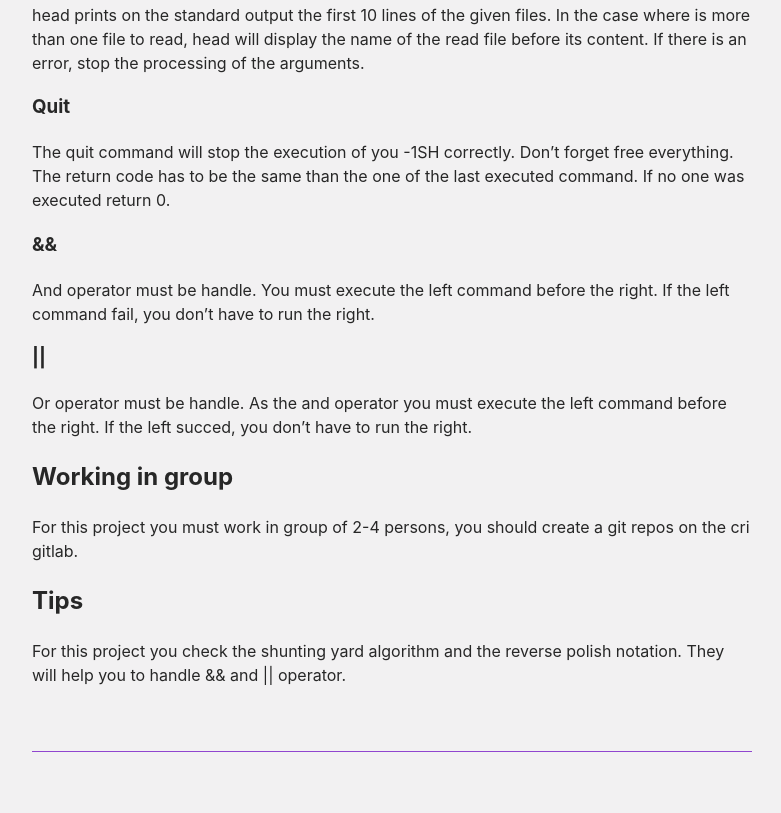
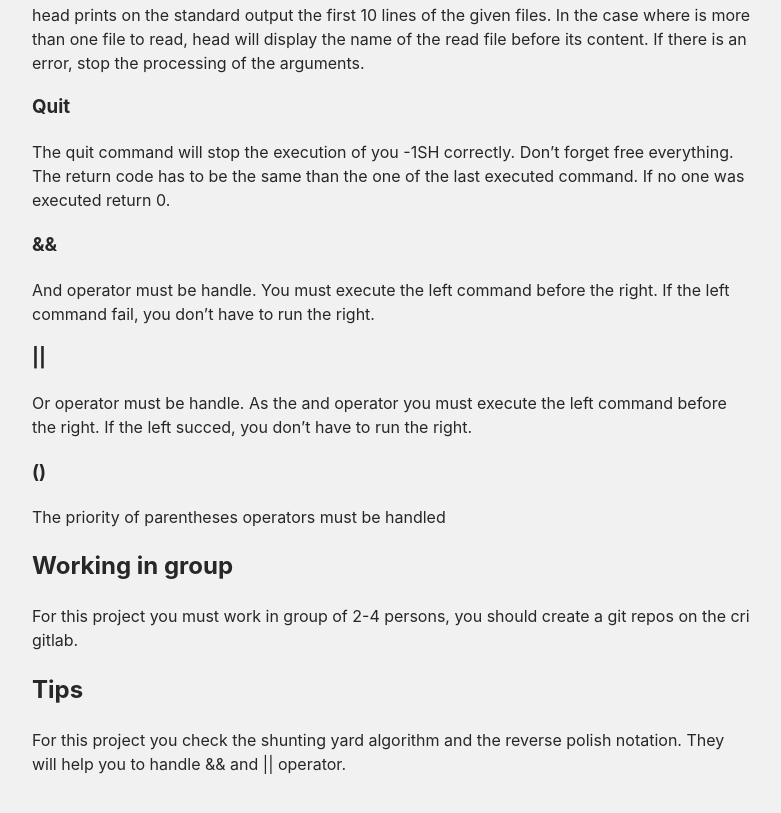
Before and after one commit to ASM-2024/jour5, a plain HTML site: page docs/subject.html in a window 1280 px wide. Shown: the part 1232-2045 px from the top of the page, without its empty margins (248-1029 px from the left). Drawn offline with nearby package versions, Linux system fonts and the light colour scheme.

Commit message:
Update subject

```diff
--- a/docs/subject.html
+++ b/docs/subject.html
@@ -80,6 +80,8 @@
 <p>And operator must be handle. You must execute the left command before the right. If the left command fail, you don’t have to run the right.</p>
 <h3 id="section-1">||</h3>
 <p>Or operator must be handle. As the and operator you must execute the left command before the right. If the left succed, you don’t have to run the right.</p>
+<h3 id="section-2">()</h3>
+<p>The priority of parentheses operators must be handled</p>
 <h1 id="working-in-group">Working in group</h1>
 <p>For this project you must work in group of 2-4 persons, you should create a git repos on the cri gitlab.</p>
 <h1 id="tips">Tips</h1>
```
